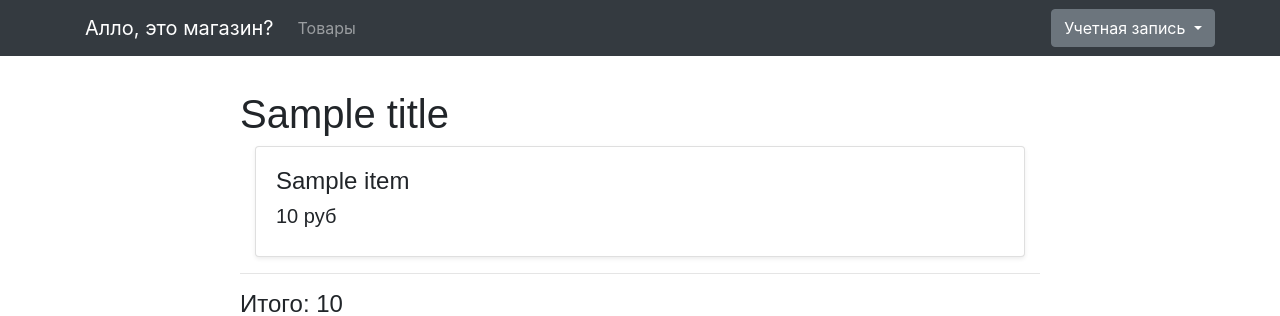
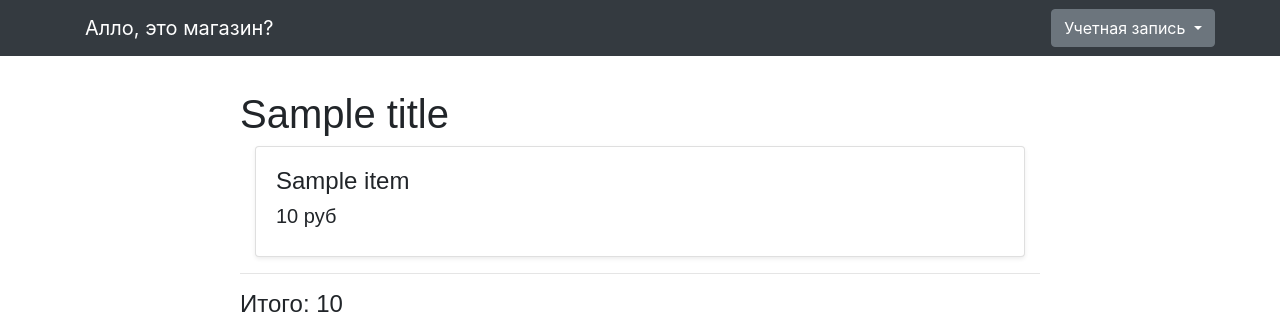
Before and after one commit to ZooShow/FinalPhp, a Symfony app: template templates/korzina/index.html.twig in a window 1280 px wide. Shown: the top 316 px of the page. Run offline with Twig, Linux system fonts and the light colour scheme; the template is opened without the code that fills it: most values are stand-ins (such as "Sample title", 1, 10 or a date in 2020); some libraries are stand-ins or nearby versions.

Commit message:
Небольшой фикс

```diff
--- a/templates/base.html.twig
+++ b/templates/base.html.twig
@@ -29,9 +29,6 @@
             </button>
             <div class="collapse navbar-collapse" id="navbarCollapse">
                 <ul class="navbar-nav mr-auto">
-                    <li class="nav-item {{ app.request.get('_route') == 'index' ? 'active' }}">
-                        <a class="nav-link" href="{{ path('index') }}">Товары</a>
-                    </li>
                 </ul>
                 {% if is_granted('IS_AUTHENTICATED_FULLY') %}
                     <div class="mt-2 mt-md-0">
```
